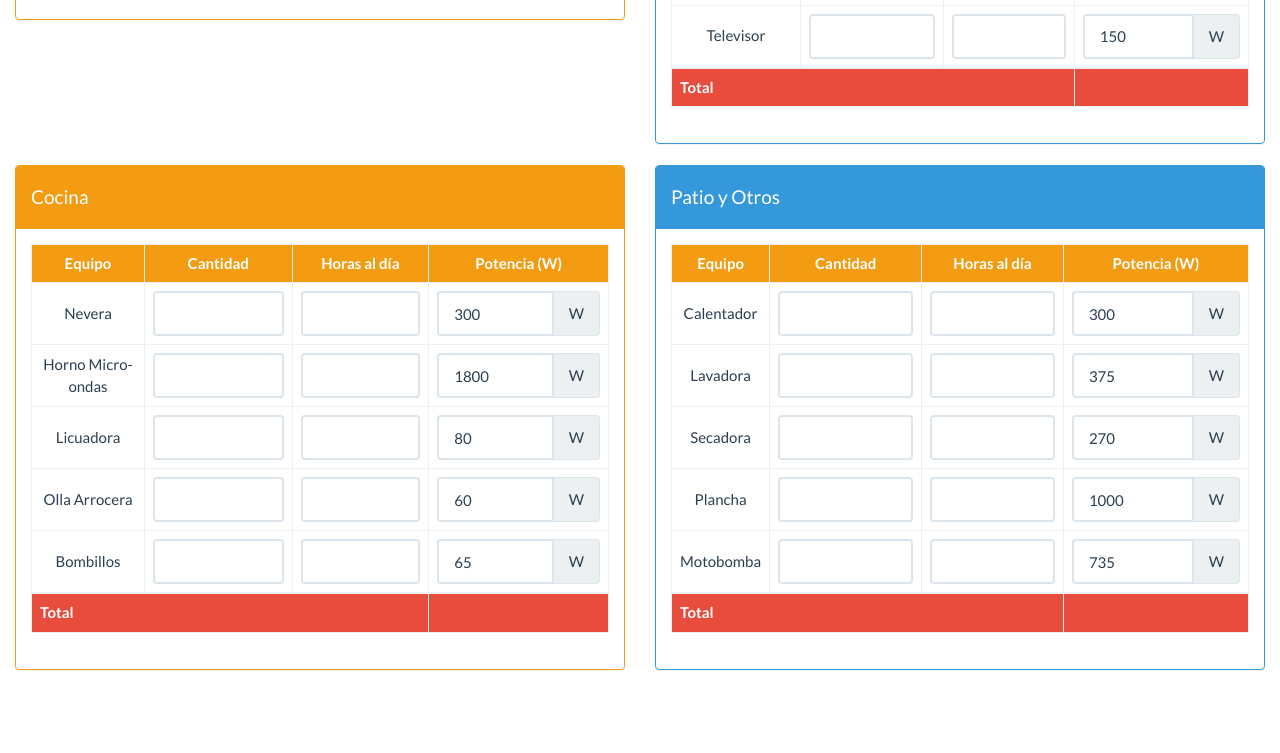
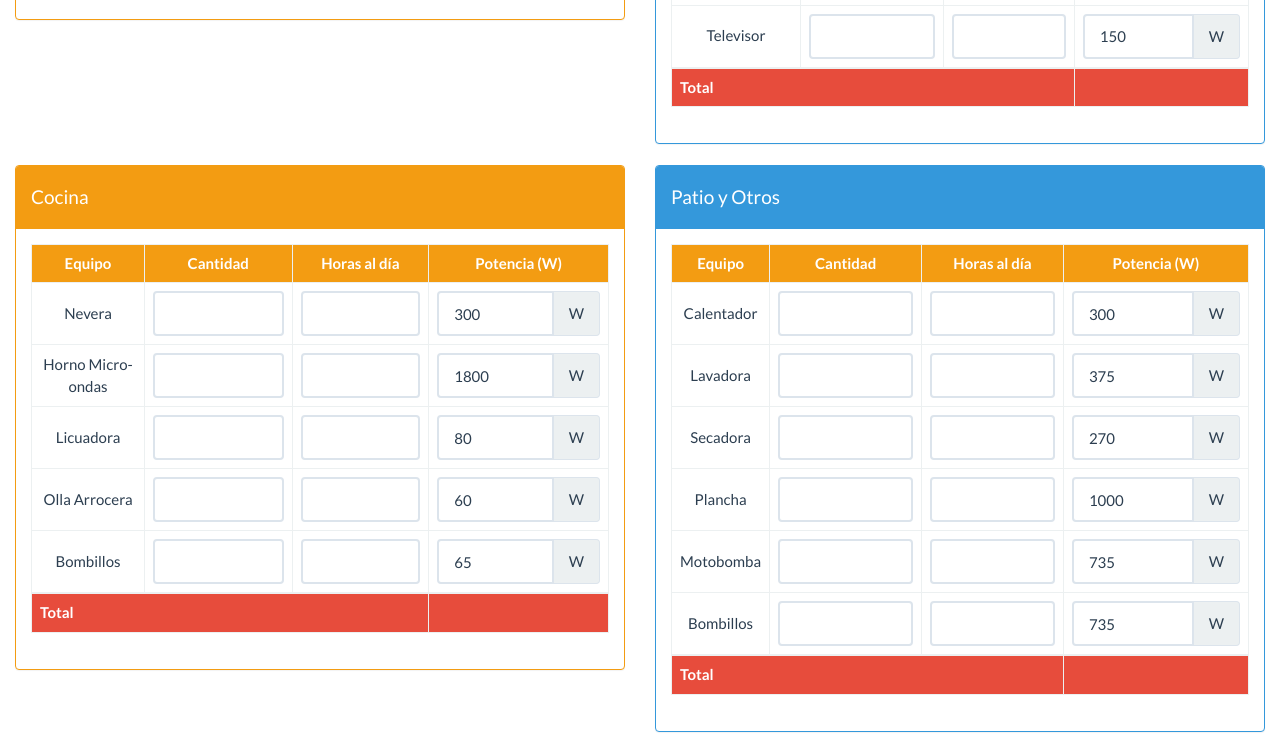
Before and after one commit to hurodriguez/Calculadora_Energia, a plain HTML site: page index.html in a window 1280 px wide. Shown: the part 788-1541 px from the top of the page. Before the commit the page ends 1479 px from the top, so only its background shows below. Drawn offline with nearby package versions, Linux system fonts and the light colour scheme.

Commit message:
Agregado Bombillos en Patio y otros

```diff
--- a/index.html
+++ b/index.html
@@ -442,6 +442,17 @@
                       </div>
                     </td>
                   </tr>
+                  <tr class="b_o">
+                    <td>Bombillos</td>
+                    <td><input type="number" class="cantidad form-control"></td>
+                    <td><input type="number" class="h_d form-control"></td>
+                    <td>
+                      <div class="input-group">
+                        <input type="number" class="potencia form-control" value="735">
+                        <div class="input-group-addon">W</div>
+                      </div>
+                    </td>
+                  </tr>
                 </tbody>
                 <tbody>
                   <tr class="danger">
--- a/js/funciones.js
+++ b/js/funciones.js
@@ -44,6 +44,7 @@ $(document).ready(function() {
 		consumo_dia_otros += $('.s_o .cantidad').val()*$('.s_o .h_d').val()*$('.s_o .potencia').val();
 		consumo_dia_otros += $('.p_o .cantidad').val()*$('.p_o .h_d').val()*$('.p_o .potencia').val();
 		consumo_dia_otros += $('.m_o .cantidad').val()*$('.m_o .h_d').val()*$('.m_o .potencia').val();
+		consumo_dia_otros += $('.b_o .cantidad').val()*$('.b_o .h_d').val()*$('.b_o .potencia').val();
 		//Suma Total de Consumos
 		var consumo_dia_total = ((consumo_dia_sala+consumo_dia_alcobas+consumo_dia_cocina+consumo_dia_otros)/1000);
 		//Muestra Total de Consumos diarios en Kw/h
```
